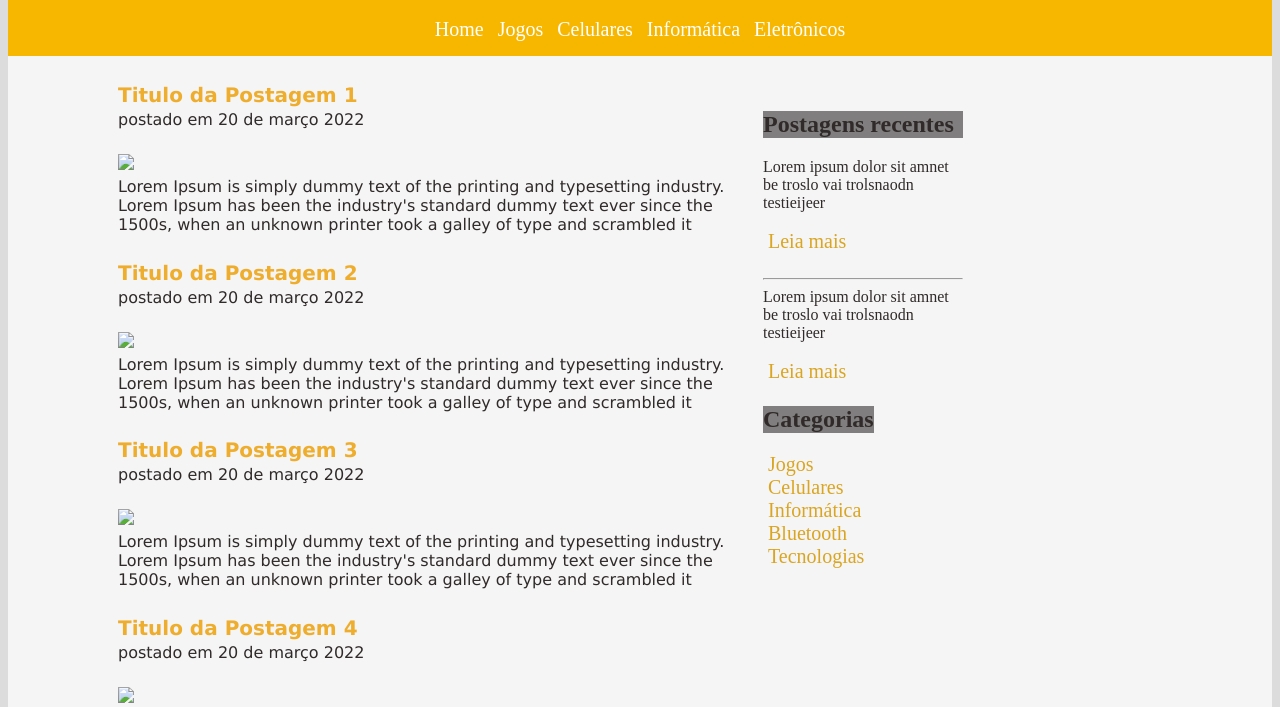
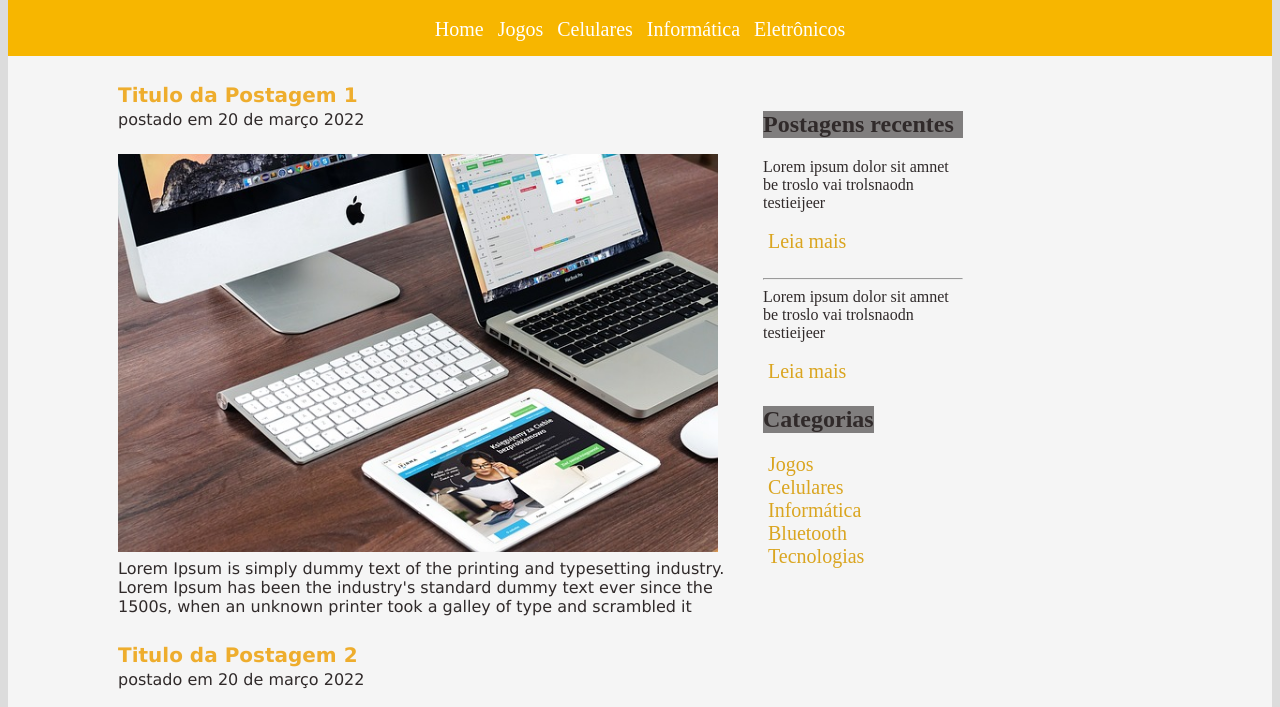
Before and after one commit to christopherblosfeld/projetotecblog, a plain HTML site: page index.html in a window 1280 px wide. Shown: the part 70-777 px from the top of the page. Drawn offline with Linux system fonts and the light colour scheme.

Commit message:
Update index.html

```diff
--- a/index.html
+++ b/index.html
@@ -31,28 +31,28 @@
             <div class="tituloPostagem">
                 <h4>Titulo da Postagem 1</h4>
                 <p>postado em 20 de março 2022</p>
-                <img src="imagens/imagem2.jpg" width="600">
+                <img src="imagem2.jpg" width="600">
                 <p>Lorem Ipsum is simply dummy text of the printing and typesetting industry. Lorem Ipsum has been the industry's standard dummy text ever since the 1500s, when an unknown printer took a galley of type and scrambled it</p>
             </div>
 
             <div class="tituloPostagem">
                 <h4>Titulo da Postagem 2</h4>
                 <p>postado em 20 de março 2022</p>
-                <img src="imagens/imagem4.jpg" width="600">
+                <img src="imagem4.jpg" width="600">
                 <p>Lorem Ipsum is simply dummy text of the printing and typesetting industry. Lorem Ipsum has been the industry's standard dummy text ever since the 1500s, when an unknown printer took a galley of type and scrambled it</p>
             </div>
 
             <div class="tituloPostagem">
                 <h4>Titulo da Postagem 3</h4>
                 <p>postado em 20 de março 2022</p>
-                <img src="imagens/imagem3.jpg" width="600">
+                <img src="imagem3.jpg" width="600">
                 <p>Lorem Ipsum is simply dummy text of the printing and typesetting industry. Lorem Ipsum has been the industry's standard dummy text ever since the 1500s, when an unknown printer took a galley of type and scrambled it</p>
             </div>
 
             <div class="tituloPostagem">
                 <h4>Titulo da Postagem 4</h4>
                 <p>postado em 20 de março 2022</p>
-                <img src="imagens/imagem1.jpg" width="600">
+                <img src="imagem1.jpg" width="600">
                 <p>Lorem Ipsum is simply dummy text of the printing and typesetting industry. Lorem Ipsum has been the industry's standard dummy text ever since the 1500s, when an unknown printer took a galley of type and scrambled it</p>
             </div>
 
```
